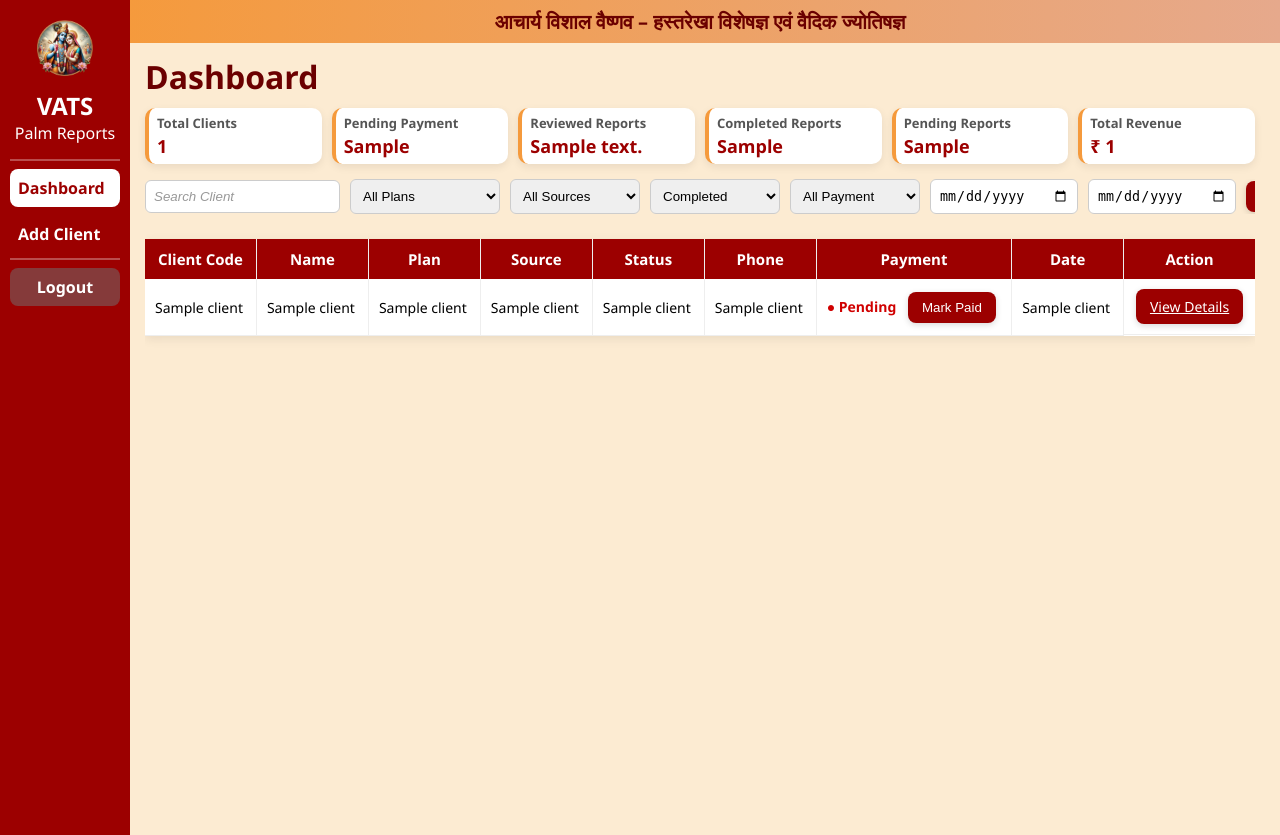
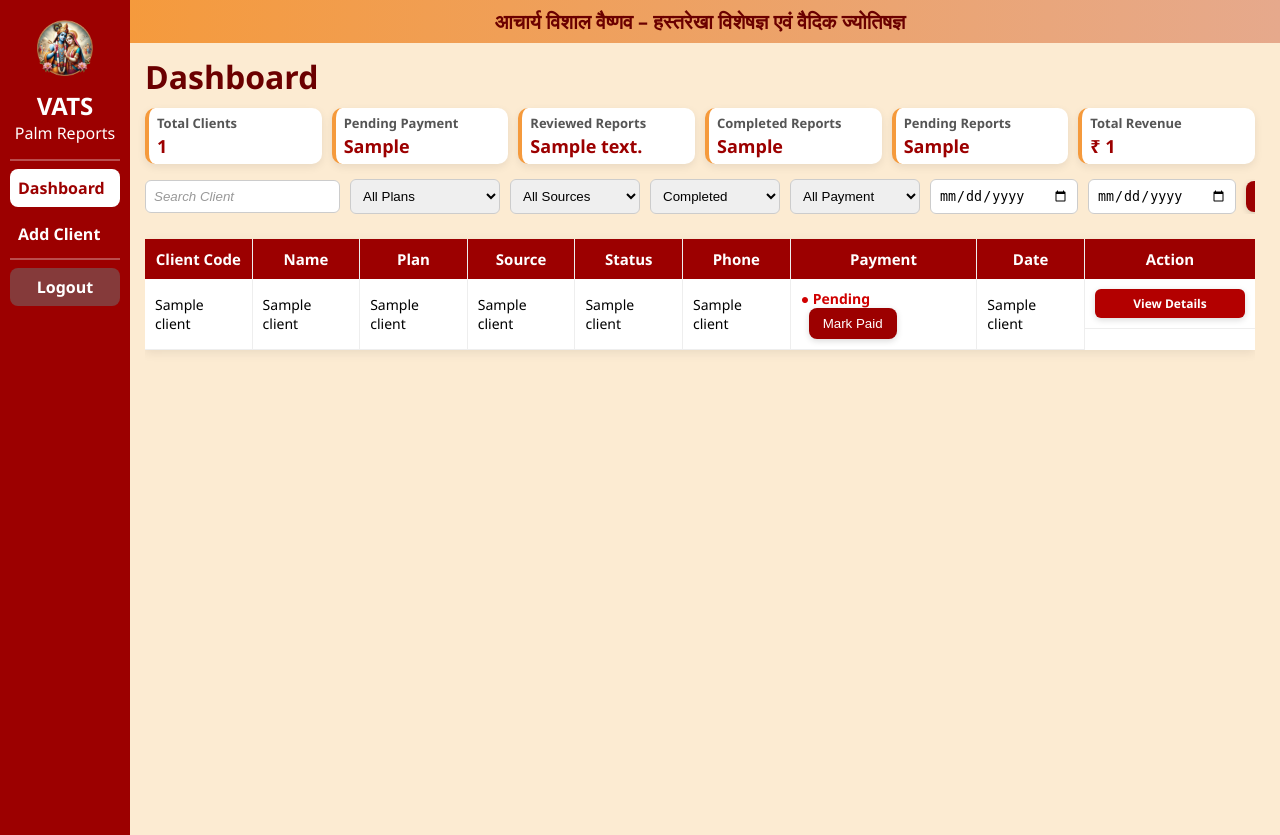
Before and after one commit to vishalvaishnavrk-ops/jyotish-backend, a FastAPI app: template templates/admin/dashboard.html in a window 1280 px wide. Shown: the top 835 px of the page. Run offline with FastAPI, Linux system fonts and the light colour scheme; the template is opened without the code that fills it: most values are stand-ins (such as "Sample title", 1, 10 or a date in 2020); parts of the project's set-up code (start-up, migrations or seed data) failed here and were passed over.

Commit message:
Update dashboard.html

```diff
--- a/templates/admin/dashboard.html
+++ b/templates/admin/dashboard.html
@@ -187,13 +187,13 @@ Paid
 <td style="display:flex; flex-direction:column; gap:6px; align-items:center;">
 
     <!-- VIEW -->
-    <a href="/admin/client/{{c[0]}}" class="btn btn-view">
+    <a href="/admin/client/{{c[0]}}" class="btn action-btn action-view">
         View Details
     </a>
 
     <!-- SEND DETAILS -->
     {% if c[8] != "Paid" and c[10] == 0 %}
-        <a href="/admin/client/{{c[0]}}/send-details" target="_blank" class="btn btn-send">
+        <a href="/admin/client/{{c[0]}}/send-details" target="_blank" class="btn action-btn action-send">
             Send Details
         </a>
     {% endif %}
@@ -202,7 +202,7 @@ Paid
     {% if c[8] != "Paid" and c[10] == 1 %}
         <a href="https://wa.me/91{{c[3]}}?text=नमस्ते%20🙏%0Aआपका%20Client%20Code%20%3A%20{{c[1]}}%0Aआपका%20payment%20अभी%20तक%20बाकाया%20है,%20कृपया%20payment%20करके%20screenshot%20भेजें%20ताकि%20आपका%20palm%20reading%20report%20process%20प्रारंभ%20किया%20जा%20सके।"
            target="_blank"
-           class="btn btn-follow">
+           class="btn action-btn action-follow">
            Follow-up
         </a>
     {% endif %}
```
